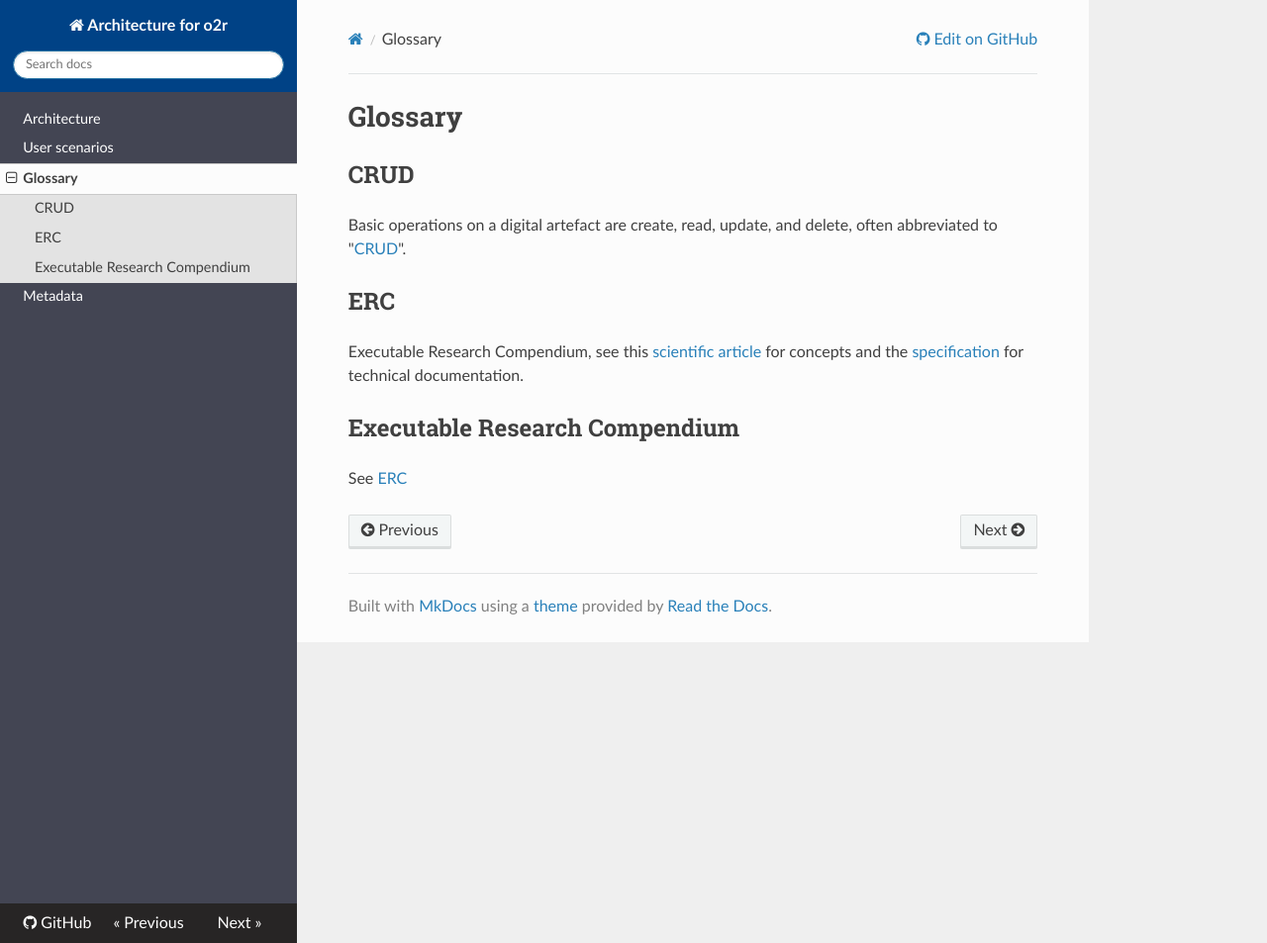
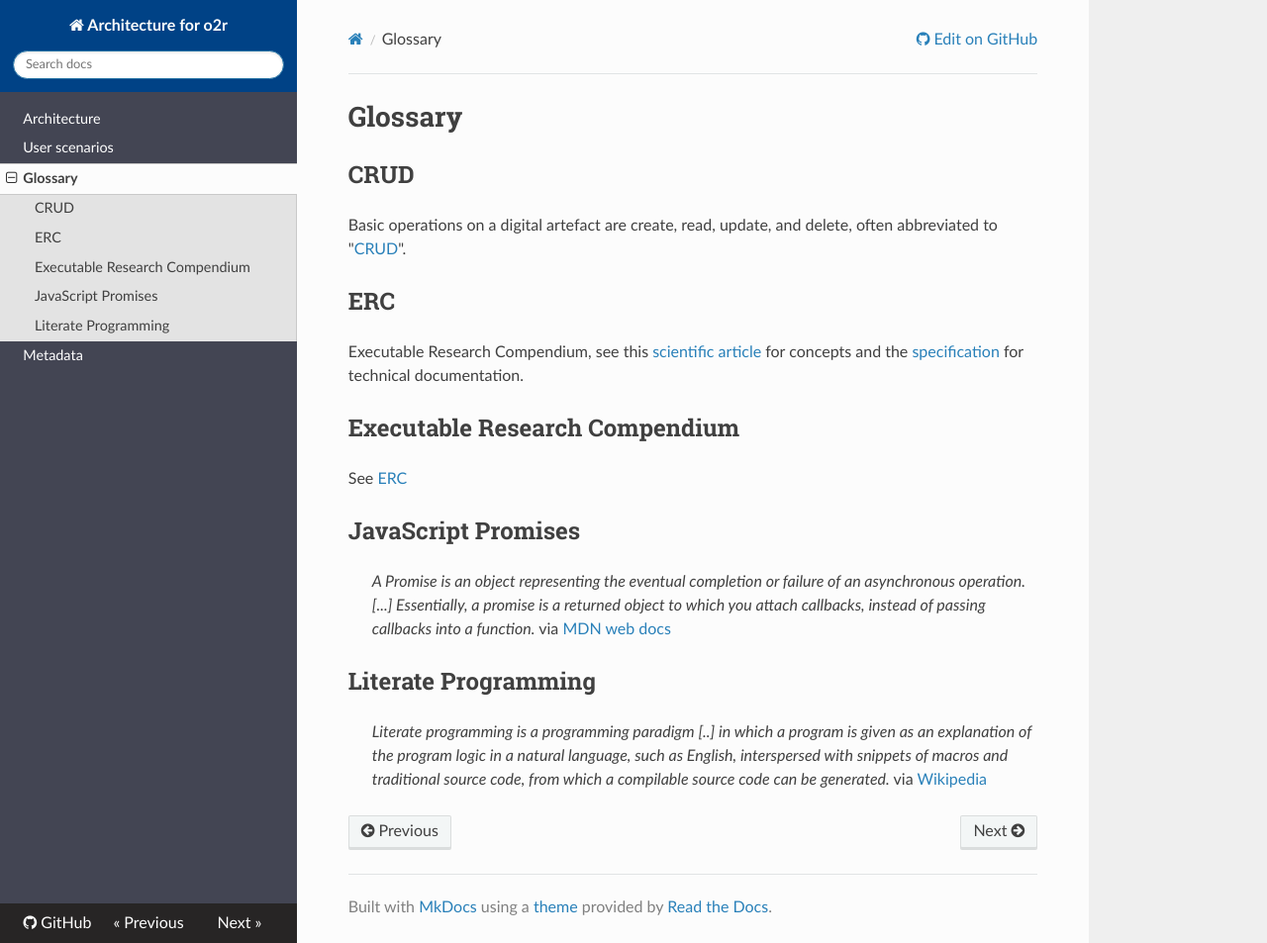
Before and after one commit to o2r-project/architecture, an MkDocs documentation site: the page built from docs/glossary.md, in a window 1280 px wide and 953 px high. Shown: the whole window at 99% size. Built offline with MkDocs 1.6.1, drawn with Linux system fonts in a browser that asks for light colours; nearby versions of some CDN libraries; old or Windows-style settings are respelled for this version of MkDocs.

```diff
--- a/docs/glossary.md
+++ b/docs/glossary.md
@@ -11,3 +11,13 @@ Executable Research Compendium, see this [scientific article](https://doi.org/10
 ## Executable Research Compendium
 
 See [ERC](#erc)
+
+## JavaScript Promises
+
+> _A Promise is an object representing the eventual completion or failure of an asynchronous operation. [...] Essentially, a promise is a returned object to which you attach callbacks, instead of passing callbacks into a function._
+> via [MDN web docs](https://developer.mozilla.org/en-US/docs/Web/JavaScript/Guide/Using_promises)
+
+## Literate Programming
+
+> _Literate programming is a programming paradigm [..] in which a program is given as an explanation of the program logic in a natural language, such as English, interspersed with snippets of macros and traditional source code, from which a compilable source code can be generated._
+> via [Wikipedia](https://en.wikipedia.org/wiki/Literate_programming)
```
Also changed, not shown: docs/06_runtime-view.md (added, +39 -0 lines), docs/index.md (+2 -0 lines), docs/img/6.1-runtime-view-creation.png (added), 1 other file.
